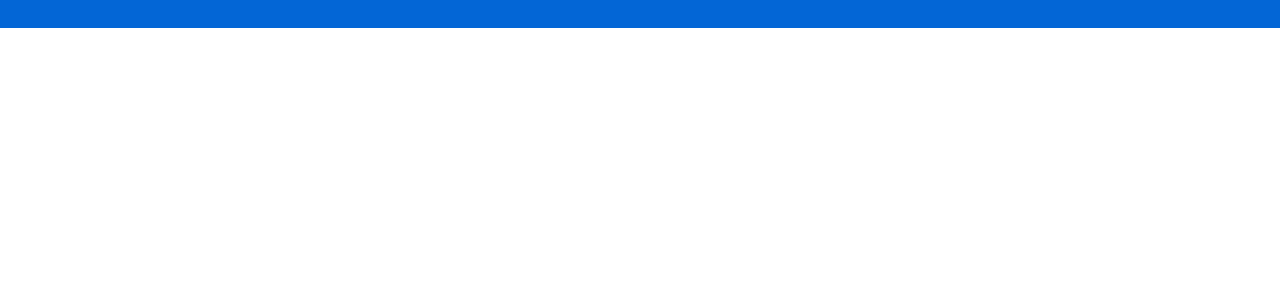
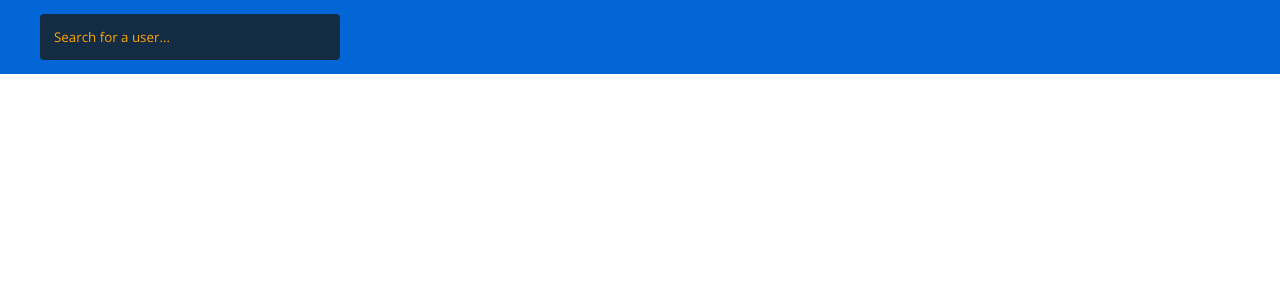
Before and after one commit to brianlockerbie/github-app, a React (Create React App) app: page / in a window 1280 px wide. Shown: the top 300 px of the page. Built offline with nearby package versions, Linux system fonts and the light colour scheme.

Commit message:
Created Form and imported into Nav

```diff
--- /dev/null
+++ b/src/components/Form.js
@@ -0,0 +1,20 @@
+import React, { useContext } from "react";
+import { GithubContext } from "../context/GithubContext";
+
+const Form = () => {
+  const { search, setSearch, getSearch } = useContext(GithubContext);
+
+  return (
+    <form onSubmit={getSearch}>
+      <input
+        type="text"
+        autoFocuz
+        placeholder="Search for a user..."
+        value={search}
+        onChange={(e) => setSearch(e.target.value)}
+      />
+    </form>
+  );
+};
+
+export default Form;
--- a/src/components/Nav.js
+++ b/src/components/Nav.js
@@ -1,10 +1,13 @@
 import React from "react";
 import Container from "./Container";
+import Form from "./Form";
 
 const Nav = () => {
   return (
     <nav>
-      <Container></Container>
+      <Container>
+        <Form />
+      </Container>
     </nav>
   );
 };
```
